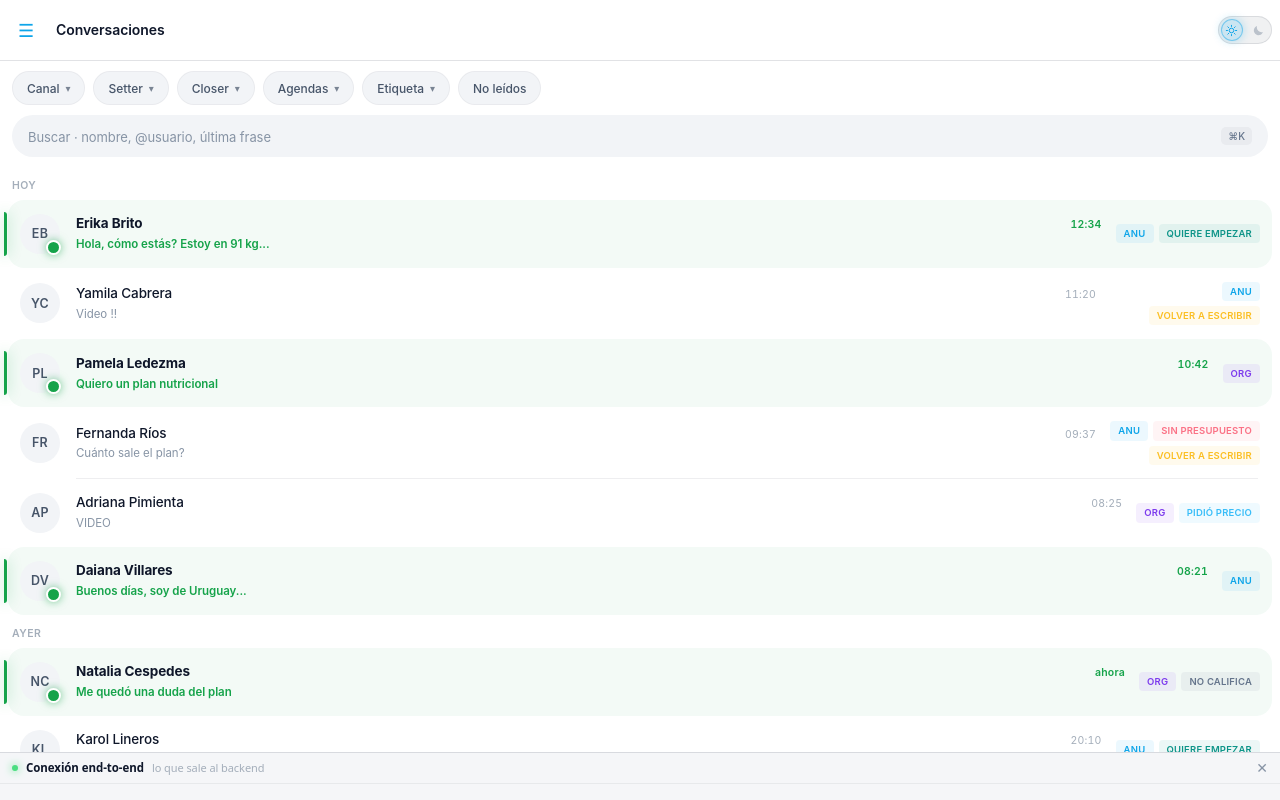
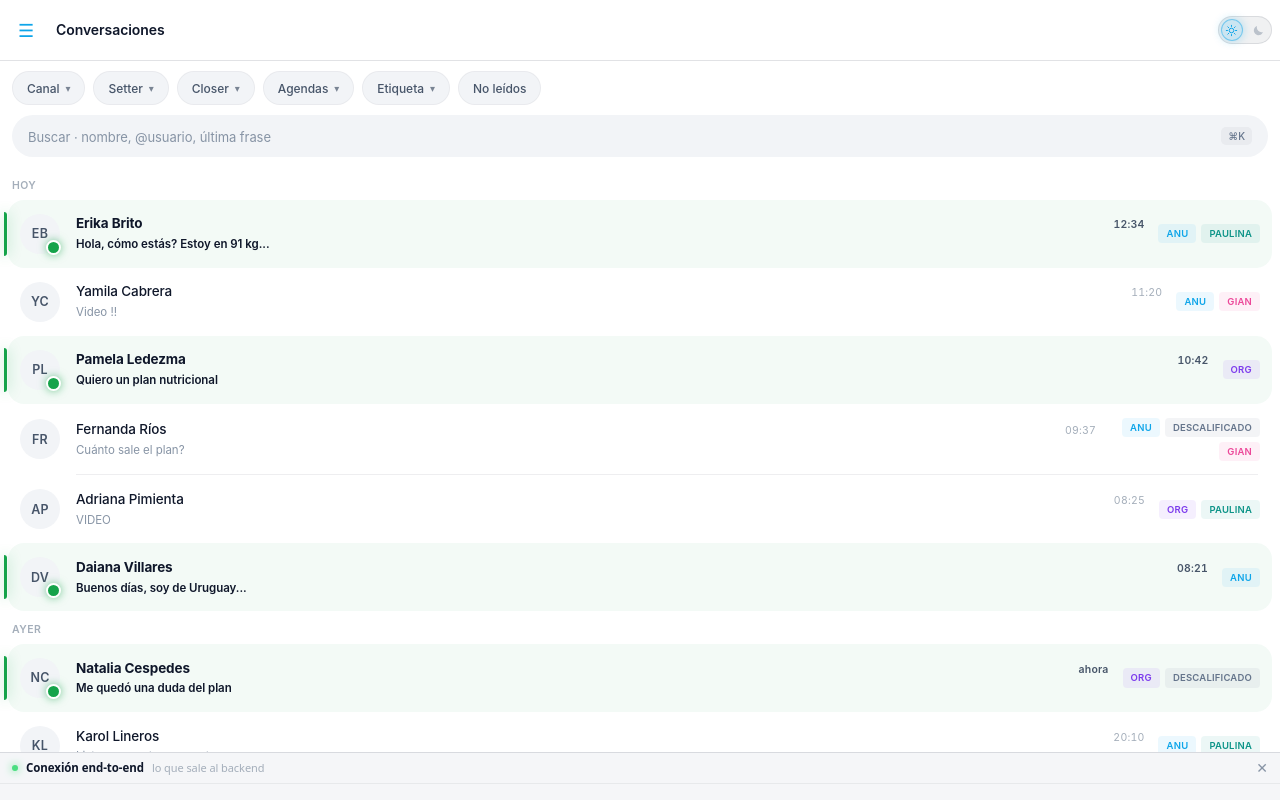
Before and after one commit to dantegiovannini/paulinahtml, a plain HTML site: page index.html in a window 1280 px wide. Drawn offline with Linux system fonts and the light colour scheme.

Commit message:
Texto del mensaje nuevo en negro + etiquetas por persona (3)
- El aviso de mensaje nuevo ya no pinta el texto de verde: la frase queda
  en tinta normal, solo mas fuerte. El verde vive en la barra y el punto.
- Las etiquetas pasan a decir DE QUIEN es la conversacion:
  setter -> Paulina / Gian / Descalificado
  closer -> Paulina / Dante / Descalificado
- Un color fijo por persona, esquivando celeste y violeta (ya son ANU y
  ORG en la misma fila) y esquivando el verde (es "mensaje nuevo").
- Bajan de 5 a 3 por rol: con cinco chips la fila se llenaba y comia el
  nombre de la persona.

Co-Authored-By: Claude Opus 5 (1M context) <noreply@anthropic.com>

```diff
--- a/index.html
+++ b/index.html
@@ -500,10 +500,12 @@ body {
   box-shadow: 0 0 8px rgba(var(--nv-rgb),0.6);
 }
 
-/* La ultima frase, en verde */
-.conv-row.nuevo .conv-msg { color: var(--nv); font-weight: 600; }
-.conv-row.nuevo .conv-name { font-weight: 650; }
-.conv-row.nuevo .conv-t { color: var(--nv); font-weight: 600; }
+/* El texto NO se pinta de verde: queda en la tinta normal, solo mas fuerte.
+   El verde vive en la barra y el punto, que es donde el ojo lo busca; la
+   frase se sigue leyendo como texto y no como una alerta. */
+.conv-row.nuevo .conv-msg { color: var(--tx1); font-weight: 600; }
+.conv-row.nuevo .conv-name { color: var(--tx1); font-weight: 650; }
+.conv-row.nuevo .conv-t { color: var(--tx2); font-weight: 600; }
 
 /* Entrada suave cuando llega el mensaje */
 @keyframes nuevo-in {
@@ -2766,7 +2768,7 @@ body.mode-closer .setter-only { display: none !important; }
         <div class="conv-top"><span class="conv-name">Adriana Pimienta</span><span class="conv-t">08:25</span></div>
         <div class="conv-msg">VIDEO</div>
       </div>
-      <div class="conv-meta" data-etq="4,15"><span class="conv-tag ORG">ORG</span></div>
+      <div class="conv-meta" data-etq="1,13"><span class="conv-tag ORG">ORG</span></div>
     </div>
     <div class="conv-row nuevo" data-quien="grupo" onclick="openChat('Daiana Villares', '@dai.villares', 'DV')">
       <div class="conv-av">DV</div>
@@ -2783,7 +2785,7 @@ body.mode-closer .setter-only { display: none !important; }
         <div class="conv-top"><span class="conv-name">Natalia Cespedes</span><span class="conv-t">22:15</span></div>
         <div class="conv-msg">Genial, gracias por la info!</div>
       </div>
-      <div class="conv-meta" data-etq="5"><span class="conv-tag ORG">ORG</span></div>
+      <div class="conv-meta" data-etq="3"><span class="conv-tag ORG">ORG</span></div>
     </div>
     <div class="conv-row" onclick="openChat('Karol Lineros', '@karol.l', 'KL')">
       <div class="conv-av">KL</div>
@@ -3505,23 +3507,31 @@ body.mode-closer .setter-only { display: none !important; }
     // etiqueta de la persona. Son texto suelto: cambiar el `nombre` acá
     // cambia el chip en toda la pantalla, no hay que tocar nada más.
     // NINGUNA usa verde: el verde quedó reservado para "mensaje nuevo".
+    // 3 por rol, no más: la etiqueta sirve para decidir a quién le escribís
+    // ahora. Con cinco opciones la fila se llena de chips y ninguno se lee.
+    // Las tres responden lo mismo en los dos roles: va, esperá, cerrala.
+    // NINGUNA usa verde: ese color quedó reservado para "mensaje nuevo".
+    // La etiqueta dice DE QUIÉN es la conversación, no en qué estado está.
+    // Un color por persona (siempre el mismo) para reconocerla sin leer,
+    // más "Descalificado" para las que no van a ningún lado.
+    // Ninguna usa verde: ese color quedó reservado para "mensaje nuevo".
+    // Cambiar nombres o sumar gente = tocar solo estas dos listas.
+    // Los colores esquivan a propósito el celeste y el violeta: esos ya son
+    // ANU y ORG en la misma fila, y dos chips del mismo color pegados se
+    // leen como si fueran lo mismo.
     setter: [
-      {id:1, nombre:"Quiere empezar",     color:"#0d9488"},
-      {id:2, nombre:"Volver a escribir",  color:"#fbbf24"},
-      {id:3, nombre:"Sin presupuesto",    color:"#fb7185"},
-      {id:4, nombre:"Pidió precio",       color:"#38bdf8"},
-      {id:5, nombre:"No califica",        color:"#64748b"}
+      {id:1, nombre:"Paulina",       color:"#0d9488"},
+      {id:2, nombre:"Gian",          color:"#ec4899"},
+      {id:3, nombre:"Descalificado", color:"#64748b"}
     ],
     closer: [
-      {id:11, nombre:"Cerrar ya",         color:"#f87171"},
-      {id:12, nombre:"Objeta el precio",  color:"#fbbf24"},
-      {id:13, nombre:"Esperando respuesta", color:"#a78bfa"},
-      {id:14, nombre:"Reagendar",         color:"#38bdf8"},
-      {id:15, nombre:"Pagó la seña",      color:"#0d9488"}
+      {id:11, nombre:"Paulina",       color:"#0d9488"},
+      {id:12, nombre:"Dante",         color:"#fbbf24"},
+      {id:13, nombre:"Descalificado", color:"#64748b"}
     ]
   };
   // Orden personal por (usuario, rol) · en prod = tabla usuario_etiqueta_orden
-  var ETQ_ORDEN = { setter:[1,2,3,4,5], closer:[11,12,13,14,15] };
+  var ETQ_ORDEN = { setter:[1,2,3], closer:[11,12,13] };
   try{ var g=localStorage.getItem('etqOrden'); if(g) ETQ_ORDEN=JSON.parse(g); }catch(e){}
 
   var etqFiltro=null, etqLeadActivo=null;
```
